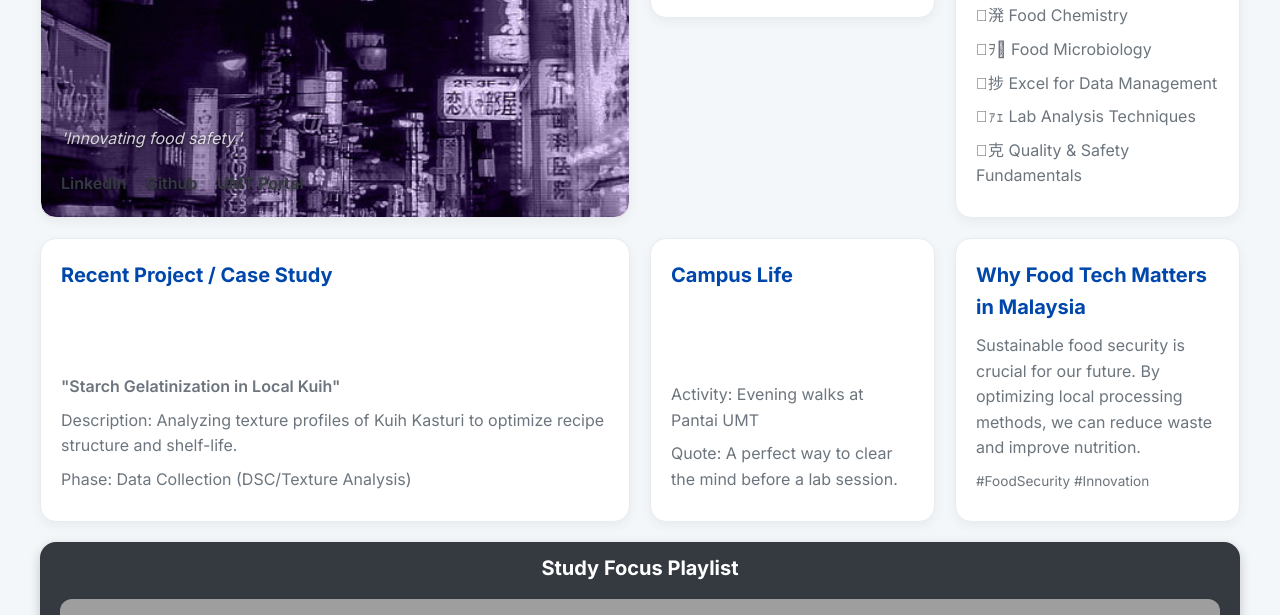
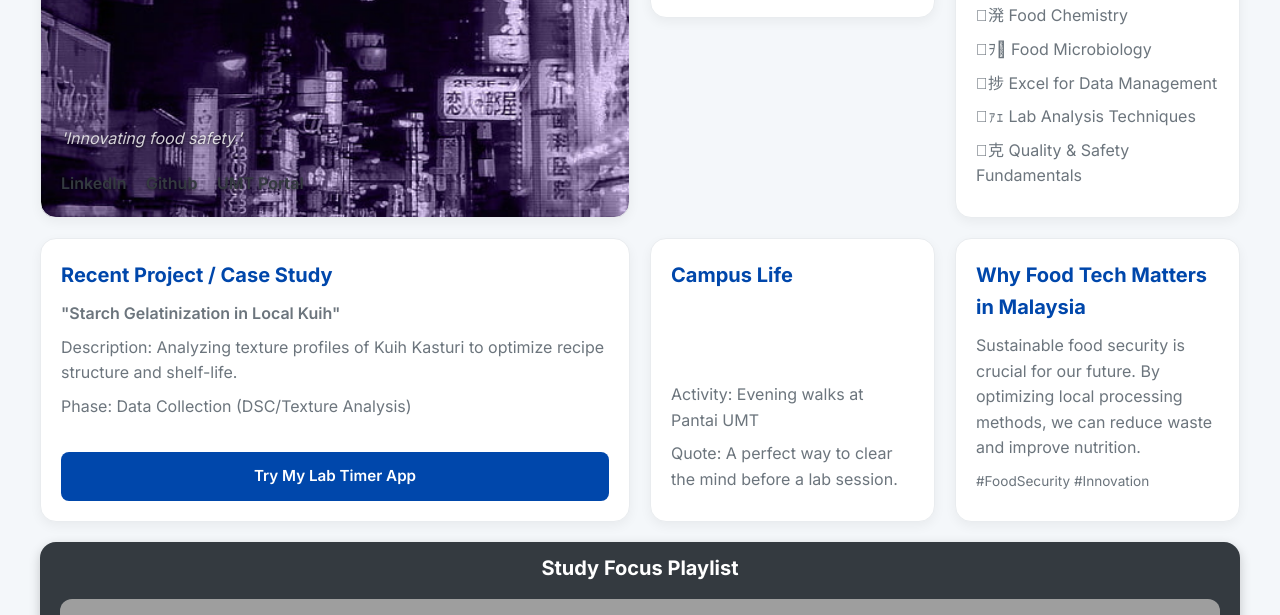
Before and after one commit to s80722/S80722.github.io, a plain HTML site: page index.html in a window 1280 px wide. Shown: the part 185-800 px from the top of the page. Drawn offline with Linux system fonts and the light colour scheme; grey boxes are pictures that could not be loaded.

Commit message:
added link to my timer app

```diff
--- a/index.html
+++ b/index.html
@@ -13,6 +13,7 @@
             --color-medium-grey: #e9ecef;
             --color-dark-grey: #343a40;
             --color-accent: #0047AB; /* Deep Ocean Blue */
+            --color-accent-hover: #005fcf; /* Lighter Blue for Hover */
             --font-family-primary: 'Inter', sans-serif;
             --border-radius-lg: 16px;
             --spacing-unit: 20px;
@@ -94,6 +95,28 @@
             color: var(--color-accent);
         }
 
+        /* --- NEW: Lab Timer Button Styling --- */
+        .lab-timer-button {
+            display: inline-block;
+            margin-top: 15px;
+            padding: 10px 15px;
+            background-color: var(--color-accent);
+            color: var(--color-white);
+            text-decoration: none;
+            border-radius: 8px;
+            font-weight: 600;
+            font-size: 0.95rem;
+            text-align: center;
+            transition: background-color 0.2s ease, transform 0.1s;
+            border: 2px solid transparent;
+        }
+
+        .lab-timer-button:hover {
+            background-color: var(--color-accent-hover);
+            transform: translateY(-2px);
+            box-shadow: 0 4px 8px rgba(0, 71, 171, 0.4);
+        }
+
         /* --- Desktop Specific Card Sizing (Grid Span) --- */
 
         /* Row 1/2 */
@@ -122,7 +145,12 @@
         #card-tech-stack { grid-column: span 1; grid-row: span 2; }
 
         /* Row 3 */
-        #card-case-study { grid-column: span 2; grid-row: span 1; }
+        #card-case-study {
+            grid-column: span 2;
+            grid-row: span 1;
+            /* Added space-between to push the button down */
+            justify-content: space-between;
+        }
         /* UPDATED LAYOUT: Hobby card now spans 1 column on the second half of row 3 */
         #card-hobby { grid-column: span 1; grid-row: span 1; }
         /* NEW CARD: Reflection card spans 1 column and sits next to Hobby */
@@ -205,7 +233,7 @@
             <h2 class="card-title">Location</h2>
             <div class="card-content">
                 <p>Campus: UMT, Kuala Nerus</p>
-                <p>Current Time: <span id="current-time">[4:12 PM MYT]</span></p>
+                <p>Current Time: <span id="current-time">[4:58 PM MYT]</span></p>
                 <p style="font-size: 0.85rem; margin-top: 10px;">Situated by the South China Sea.</p>
             </div>
         </div>
@@ -222,12 +250,16 @@
         </div>
 
         <div id="card-case-study" class="grid-card">
-            <h2 class="card-title">Recent Project / Case Study</h2>
-            <div class="card-content">
-                <p style="font-weight: 600;">"Starch Gelatinization in Local Kuih"</p>
-                <p>Description: Analyzing texture profiles of Kuih Kasturi to optimize recipe structure and shelf-life.</p>
-                <p>Phase: Data Collection (DSC/Texture Analysis)</p>
+            <div> <h2 class="card-title">Recent Project / Case Study</h2>
+                <div class="card-content">
+                    <p style="font-weight: 600;">"Starch Gelatinization in Local Kuih"</p>
+                    <p>Description: Analyzing texture profiles of Kuih Kasturi to optimize recipe structure and shelf-life.</p>
+                    <p>Phase: Data Collection (DSC/Texture Analysis)</p>
+                </div>
             </div>
+            <a href="https://s80722.github.io/lab-timer-app/app.html" class="lab-timer-button" target="_blank" rel="noopener noreferrer">
+                Try My Lab Timer App
+            </a>
         </div>
 
         <div id="card-hobby" class="grid-card">
@@ -266,7 +298,7 @@
                 timeZone: 'Asia/Kuala_Lumpur'
             };
 
-            // Get the time string (e.g., "4:12 PM")
+            // Get the time string (e.g., "4:58 PM")
             let timeString = now.toLocaleTimeString('en-US', options);
 
             // Format as "[H:MM PM/AM TZD]"
@@ -286,4 +318,4 @@
     </script>
 
 </body>
-</html
+</html>
```
